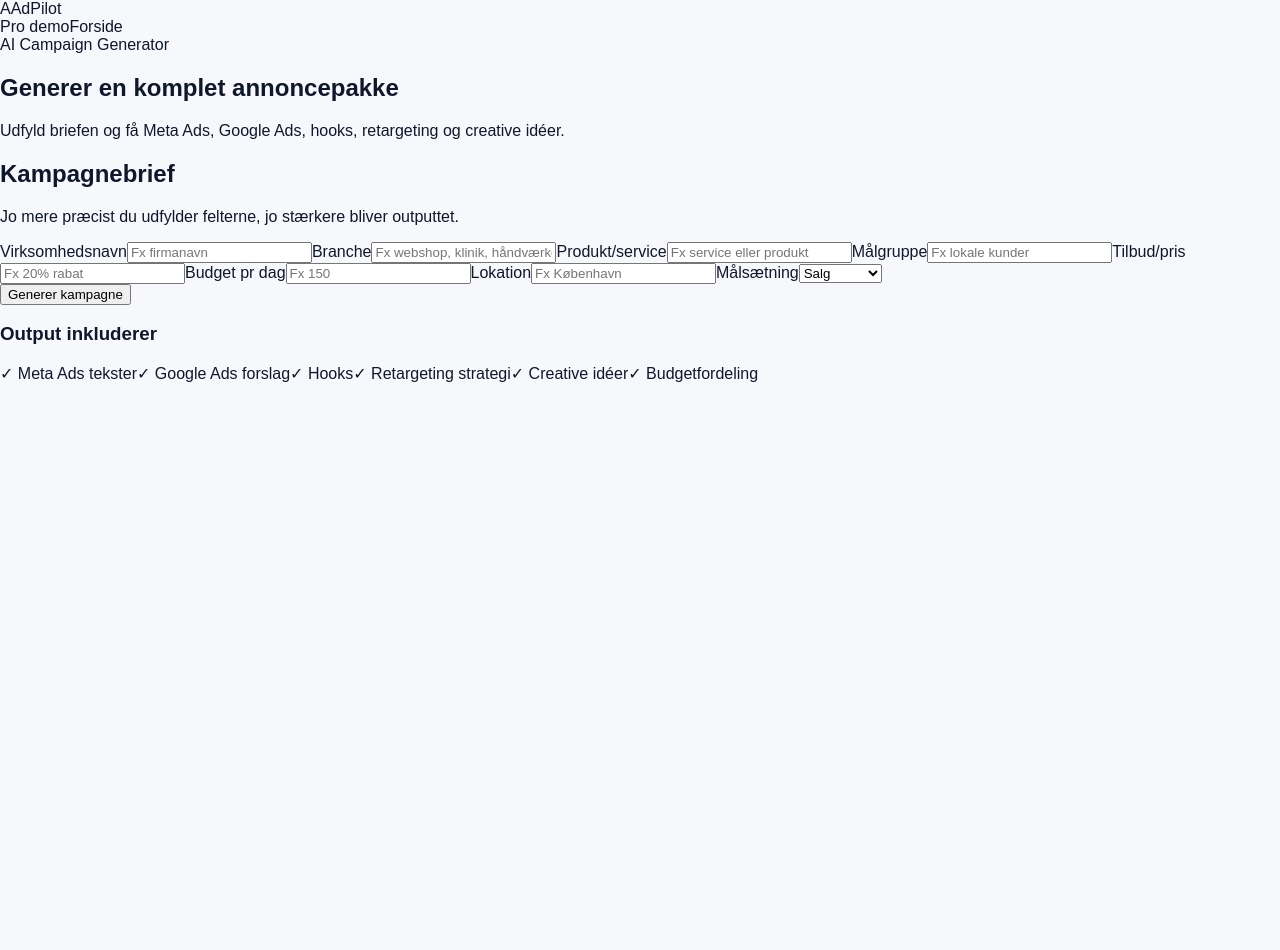
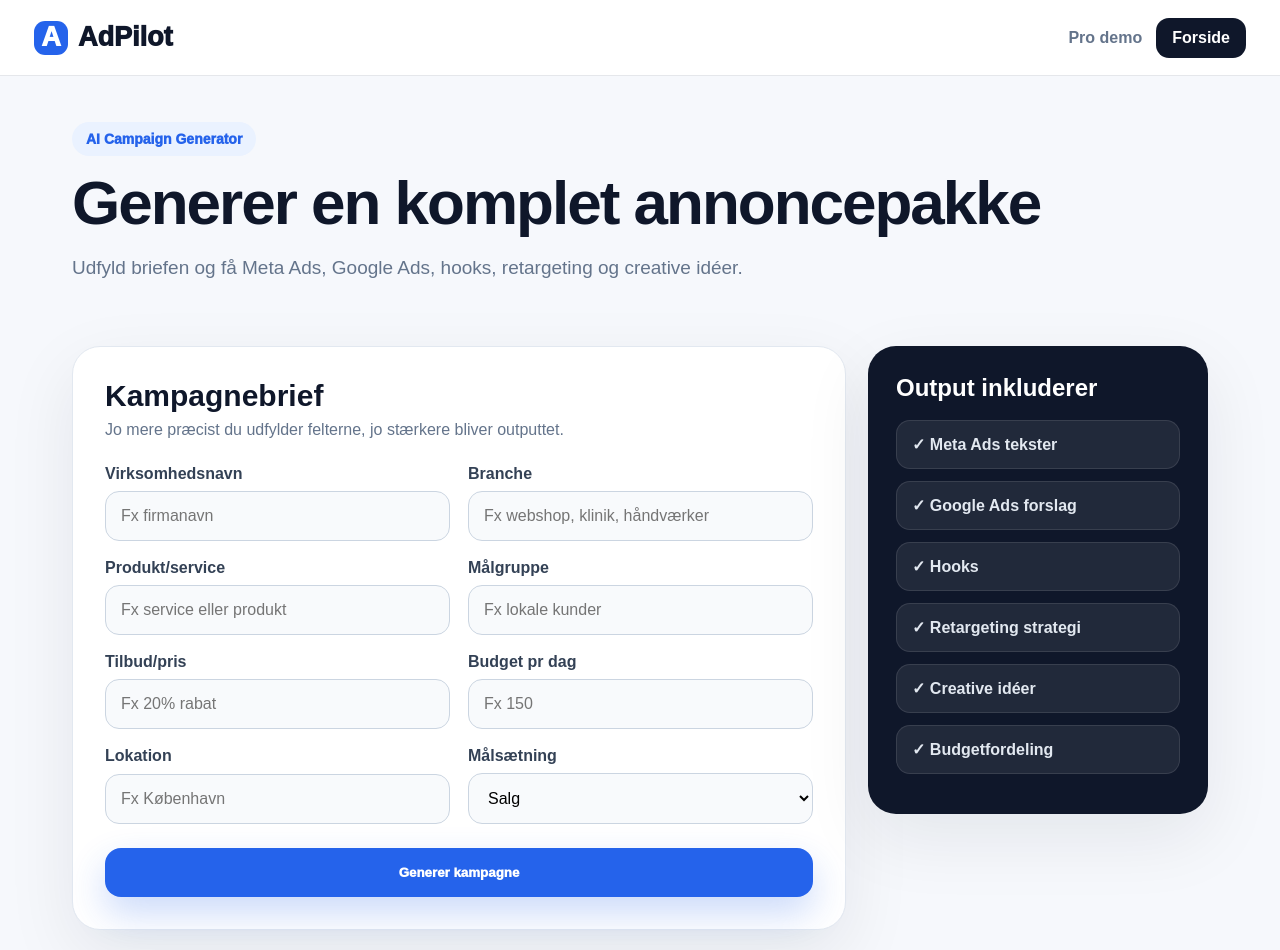
Before and after one commit to postjkhandel-ship-it/adpilot, a Next.js app: page /dashboard in a window 1280 px wide. Before the commit the page ends 800 px from the top, so only its background shows below. Built offline with nearby package versions, Linux system fonts and the light colour scheme.

Commit message:
Update globals.css

```diff
--- a/app/globals.css
+++ b/app/globals.css
@@ -521,3 +521,242 @@ a { color: inherit; text-decoration: none; }
 .summary span:last-child {
   margin-bottom: 0;
 }
+.dashPage {
+  min-height: 100vh;
+  background: #f6f8fc;
+  color: #0f172a;
+}
+
+.dashNav {
+  height: 76px;
+  background: white;
+  border-bottom: 1px solid #e5e7eb;
+  padding: 0 34px;
+  display: flex;
+  align-items: center;
+  justify-content: space-between;
+}
+
+.dashLogo {
+  display: inline-flex;
+  align-items: center;
+  gap: 10px;
+  font-size: 27px;
+  font-weight: 950;
+}
+
+.dashLogo span {
+  width: 34px;
+  height: 34px;
+  border-radius: 11px;
+  background: #2563eb;
+  color: white;
+  display: inline-flex;
+  align-items: center;
+  justify-content: center;
+}
+
+.dashNavRight {
+  display: flex;
+  align-items: center;
+  gap: 14px;
+  font-weight: 800;
+  color: #64748b;
+}
+
+.dashNavRight a {
+  background: #0f172a;
+  color: white;
+  padding: 11px 16px;
+  border-radius: 13px;
+}
+
+.dashHero {
+  max-width: 1180px;
+  margin: 0 auto;
+  padding: 46px 22px 24px;
+}
+
+.dashBadge {
+  display: inline-flex;
+  background: #eaf2ff;
+  color: #2563eb;
+  padding: 9px 14px;
+  border-radius: 999px;
+  font-size: 14px;
+  font-weight: 950;
+  margin-bottom: 16px;
+}
+
+.dashHero h1 {
+  margin: 0 0 14px;
+  font-size: clamp(40px, 5vw, 62px);
+  line-height: 1;
+  letter-spacing: -2px;
+}
+
+.dashHero p {
+  max-width: 760px;
+  color: #64748b;
+  font-size: 19px;
+  line-height: 1.6;
+}
+
+.dashLayout {
+  max-width: 1180px;
+  margin: 0 auto;
+  padding: 20px 22px;
+  display: grid;
+  grid-template-columns: 1fr 340px;
+  gap: 22px;
+}
+
+.dashCard,
+.dashSummary,
+.dashResult {
+  border-radius: 28px;
+  box-shadow: 0 24px 70px rgba(15, 23, 42, 0.08);
+}
+
+.dashCard {
+  background: white;
+  border: 1px solid #e2e8f0;
+  padding: 32px;
+}
+
+.dashCard h2 {
+  font-size: 30px;
+  margin: 0 0 8px;
+}
+
+.dashCard p {
+  color: #64748b;
+  margin: 0 0 26px;
+}
+
+.dashFormGrid {
+  display: grid;
+  grid-template-columns: repeat(2, 1fr);
+  gap: 18px;
+}
+
+.dashField {
+  display: grid;
+  gap: 8px;
+}
+
+.dashField span {
+  font-weight: 900;
+  color: #334155;
+}
+
+.dashField input,
+.dashField select {
+  width: 100%;
+  border: 1px solid #cbd5e1;
+  background: #f8fafc;
+  border-radius: 14px;
+  padding: 15px;
+  font-size: 16px;
+  outline: none;
+}
+
+.dashField input:focus,
+.dashField select:focus {
+  border-color: #2563eb;
+  background: white;
+  box-shadow: 0 0 0 4px rgba(37,99,235,.12);
+}
+
+.dashGenerate {
+  margin-top: 24px;
+  width: 100%;
+  border: 0;
+  background: #2563eb;
+  color: white;
+  padding: 17px;
+  border-radius: 16px;
+  font-weight: 950;
+  cursor: pointer;
+  box-shadow: 0 16px 36px rgba(37,99,235,.24);
+}
+
+.dashSummary {
+  background: #0f172a;
+  color: white;
+  padding: 28px;
+  align-self: start;
+}
+
+.dashSummary h3 {
+  margin: 0 0 18px;
+  font-size: 24px;
+}
+
+.dashSummary span {
+  display: block;
+  background: rgba(255,255,255,.08);
+  border: 1px solid rgba(255,255,255,.1);
+  padding: 14px 15px;
+  border-radius: 14px;
+  margin-bottom: 12px;
+  font-weight: 850;
+  color: #e2e8f0;
+}
+
+.dashResult {
+  max-width: 1180px;
+  margin: 22px auto 70px;
+  background: white;
+  border: 1px solid #e2e8f0;
+  padding: 32px;
+}
+
+.dashResultTop {
+  display: flex;
+  justify-content: space-between;
+  gap: 18px;
+  align-items: center;
+  margin-bottom: 20px;
+}
+
+.dashResultTop h2 {
+  margin: 0;
+  font-size: 30px;
+}
+
+.dashResultTop button {
+  border: 0;
+  background: #0f172a;
+  color: white;
+  padding: 14px 18px;
+  border-radius: 14px;
+  font-weight: 950;
+  cursor: pointer;
+}
+
+.dashResult pre {
+  white-space: pre-wrap;
+  background: #020617;
+  color: white;
+  padding: 26px;
+  border-radius: 20px;
+  line-height: 1.7;
+  overflow: auto;
+  font-family: Arial, sans-serif;
+}
+
+@media (max-width: 950px) {
+  .dashLayout,
+  .dashFormGrid {
+    grid-template-columns: 1fr;
+  }
+
+  .dashNav,
+  .dashResultTop {
+    height: auto;
+    flex-direction: column;
+    align-items: flex-start;
+    padding: 18px 22px;
+  }
+}
```
